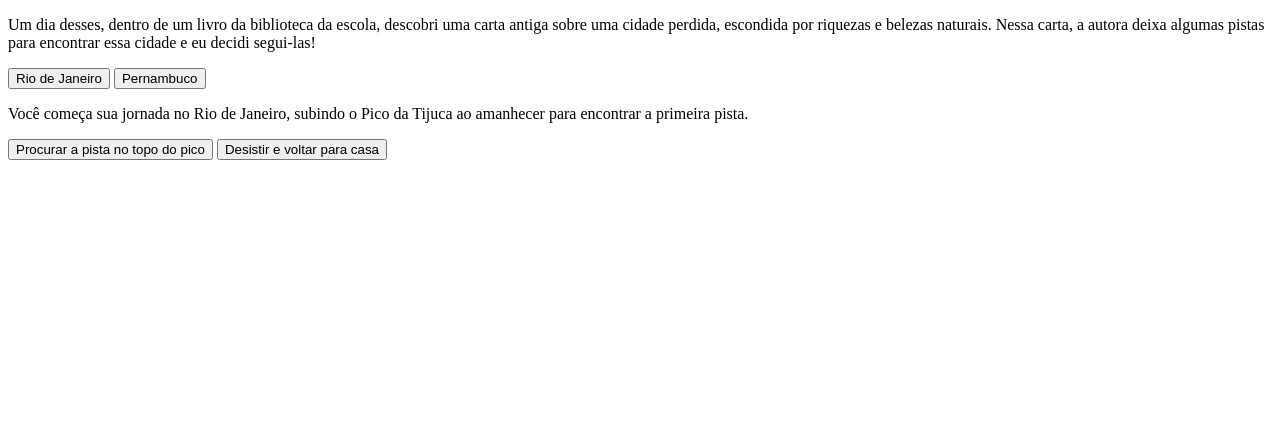
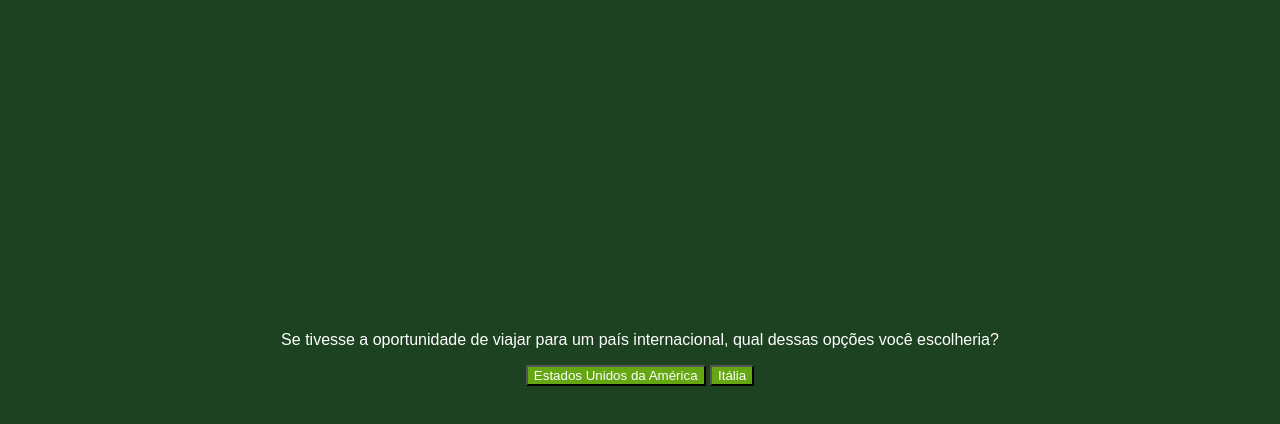
Before and after one commit to Giovanna-art3/viagem, a plain HTML site: page index.html in a window 1280 px wide. Drawn offline with Linux system fonts and the light colour scheme; a web font is replaced by a local one.

Commit message:
Projeto 2

```diff
--- a/index.html
+++ b/index.html
@@ -4,21 +4,33 @@
     <meta charset="UTF-8">
     <meta name="viewport" content="width=device-width, initial-scale=1.0">
     <title>Em busca da cidade perdida</title>
+    <link rel="stylesheet" href="style.css">
+    <link rel="preconnect" href="https://fonts.googleapis.com">
+    <link rel="preconnect" href="https://fonts.gstatic.com" crossorigin>
+    <link href="https://fonts.googleapis.com/css2?family=Bai+Jamjuree:ital,wght@0,200;0,300;0,400;0,500;0,600;0,700;1,200;1,300;1,400;1,500;1,600;1,700&display=swap" rel="stylesheet">
+
 </head>
 <body>
 
 <main>
     <div class="passo ativo" id="passo-0">
-        <p>Um dia desses, dentro de um livro da biblioteca da escola, descobri uma carta antiga sobre uma cidade perdida, escondida por riquezas e belezas naturais. Nessa carta, a autora deixa algumas pistas para encontrar essa cidade e eu decidi segui-las!</p>
-        <button class="btn-proximo" data-proximo="1">Rio de Janeiro</button>
-        <button class="btn-proximo" data-proximo="2">Pernambuco</button>
+        <p>Se tivesse a oportunidade de viajar para um país internacional, qual dessas opções você escolheria?</p>
+        <button class="btn-proximo" data-proximo="1">Estados Unidos da América</button>
+        <button class="btn-proximo" data-proximo="2">Itália</button>
     </div>
     <div class="passo" id="passo-1">
-        <p>Você começa sua jornada no Rio de Janeiro, subindo o Pico da Tijuca ao amanhecer para encontrar a primeira pista.</p>
-        <button class="btn-proximo" data-proximo="3">Procurar a pista no topo do pico</button>
-        <button class="btn-proximo" data-proximo="4">Desistir e voltar para casa</button>
+        <p>Chegando lá, qual desses lugares você gostaria de visitar?</p>
+        <button class="btn-proximo" data-proximo="3">Orlando</button>
+        <button class="btn-proximo" data-proximo="4">Hollywood</button>
+    </div>
+    <div class="passo" id="passo-2">
+        <p>Chegando lá, qual desses lugares você gostaria de visitar?</p>
+        <button class="btn-proximo" data-proximo="5">Roma</button>
+        <button class="btn-proximo" data-proximo="6">Veneza</button>
     </div>
     </main>
 
+    <script src="script.js"></script>
+
 </body>
 </html>
--- a/script.js
+++ b/script.js
@@ -0,0 +1,11 @@
+const avanca = document.querySelectorAll('.btn-proximo');
+
+avanca.forEach(button => {
+    button.addEventListener('click', function(){
+        const atual = document.querySelector('.ativo');
+        const proximoPasso = 'passo-' + this.getAttribute('data-proximo');
+
+        atual.classList.remove('ativo');
+        document.getElementById(proximoPasso).classList.add('ativo');
+    })
+})
--- a/style.css
+++ b/style.css
@@ -0,0 +1,29 @@
+body {
+    background-color: #1D4221;
+    color: white;
+    font-family: "Bai Jamjuree", sans-serif;
+    display: flex;
+    justify-content: center;
+    align-items: center;
+    height: 700px;
+    margin: 0;
+}
+
+button {
+    background-color: #64A712;
+    color: white;
+    font-family: "Bai Jamjuree", sans-serif;
+}
+
+.passo {
+    display: none;
+}
+
+.passo.ativo {
+    display:block;
+}
+
+main {
+    text-align: center;
+    max-width: 90%;
+}
```
